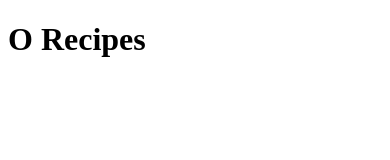
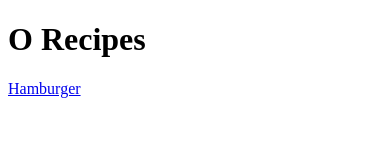
Before and after one commit to sumofintegers/od-recipes, a plain HTML site: page index.html in a window 390 px wide. Drawn offline with Linux system fonts and the light colour scheme.

Commit message:
created hamburger.html and added link to index.html

```diff
--- a/index.html
+++ b/index.html
@@ -7,5 +7,6 @@
 </head>
 <body>
     <h1>O Recipes</h1>
+    <a href="recipes/hamburger.html">Hamburger</a>
 </body>
 </html>
```
Also changed, not shown: hamburger.html (added).
